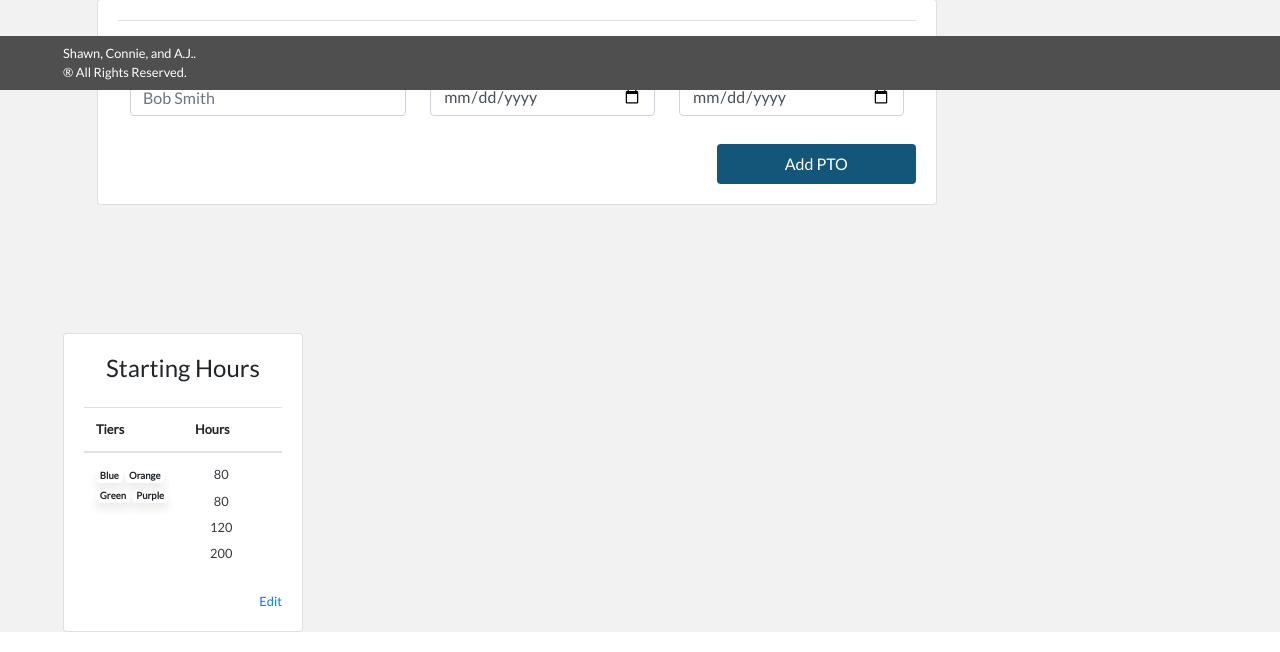
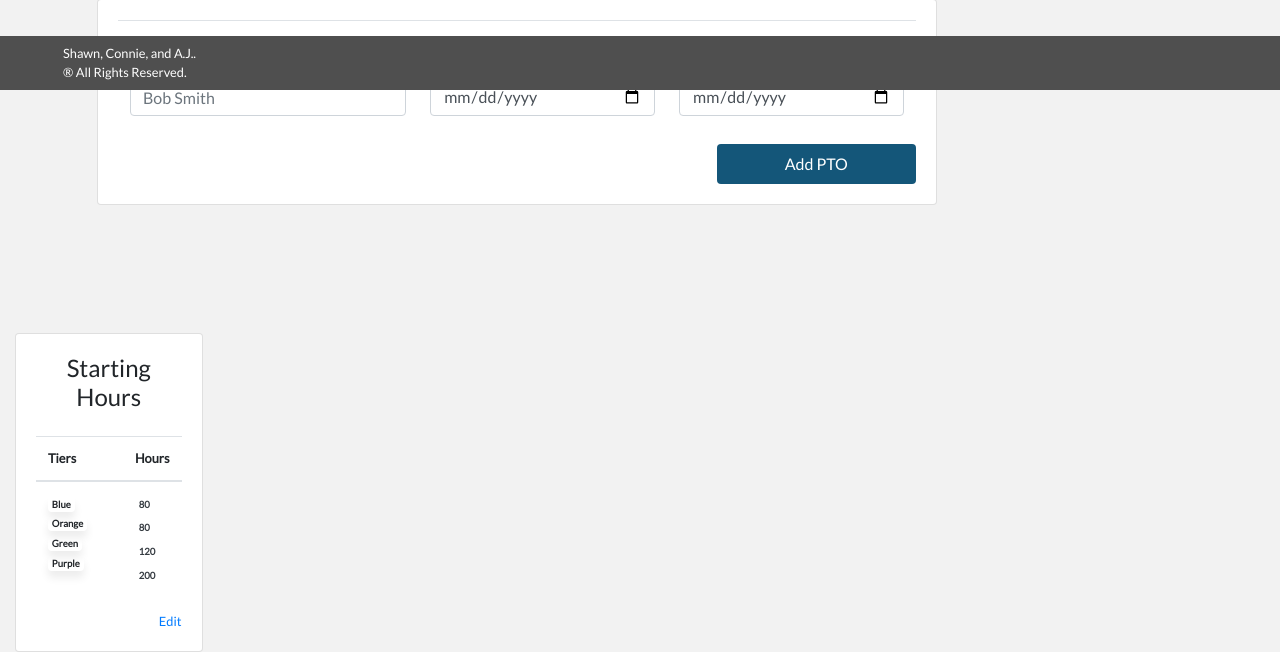
Before and after one commit to IAmShawn98/project2, a Node server app: template views/admin.handlebars in a window 1280 px wide. Shown: the part 710-1362 px from the top of the page. Run offline with Node 20, Linux system fonts and the light colour scheme; the template is opened without the code that fills it, so the values that code supplies are empty; some libraries are stand-ins or nearby versions.

Commit message:
Fixed style sheet

```diff
--- a/public/styles/admin.css
+++ b/public/styles/admin.css
@@ -58,7 +58,17 @@
 /* Custom Classes -------------------------------------------------------------------------- */
 
 .l-card {
-    flex-flow: column wrap;
+    position: relative;
+    display: flex;
+    -ms-flex-direction: column;
+    flex-direction: column wrap;
+    min-width: 50px;
+    background-color: #fff;
+    background-clip: border-box;
+    border: 1px solid rgba(0,0,0,.125);
+    border-radius: .25rem;
+    min-width: 15%;
+    max-width: 15%
 }
 
 /* Footer Style */
--- a/views/admin.handlebars
+++ b/views/admin.handlebars
@@ -217,14 +217,14 @@
             </div>
         </div>
         {{!-- Site Info Table [END] --}}
-
+    </div>
         {{!-- Site Legend [START] --}}
-        <div id="legendCard" class="card row-lg-12">
+        <div id="legendCard" class="card row-md-13 l-card">
             <div class="card-body">
                 <table class="table">
                     {{!-- Site 'Badge Legend' Table Head --}}
                     <h4 class="text-center mb-4">Starting Hours</h4>
-                    <thead>
+                    <thead style="width: 100%">
                         <tr>
                             <th scope="col">Tiers</th>
                             <th scope="col">Hours</th>
@@ -233,18 +233,18 @@
                     {{!-- Site 'Badge Legend' Table Body --}}
                     <tbody>
                         {{!-- All Badge Levels --}}
-                        <td class="col-sm-6">
+                        <td class="col">
                             <span class="badge shadow-md level-blue">Blue</span>
                             <span class="badge shadow-md level-orange mt-1">Orange</span>
                             <span class="badge shadow-md level-green mt-1">Green</span>
                             <span class="badge shadow-md level-purple mt-1">Purple</span>
                         </td>
                         {{!-- All Badge Hours --}}
-                        <td class="col-sm-6">
-                            <span class="badge level- transparent text-dark">80</span>
-                            <span class="badge level- transparent text-dark mt-2">80</span>
-                            <span class="badge level- transparent text-dark mt-2">120</span>
-                            <span class="badge level- transparent text-dark mt-2">200</span>
+                        <td class="col">
+                            <span class="badge level-transparent text-dark">80</span>
+                            <span class="badge level-transparent text-dark mt-2">80</span>
+                            <span class="badge level-transparent text-dark mt-2">120</span>
+                            <span class="badge level-transparent text-dark mt-2">200</span>
                         </td>
                     </tbody>
                 </table>
--- a/views/layouts/main.handlebars
+++ b/views/layouts/main.handlebars
@@ -32,7 +32,6 @@
 
 <body>
   {{{body}}}
-</body>
 
   {{!-- jQuery CDN --}}
   <script src="https://cdnjs.cloudflare.com/ajax/libs/jquery/3.4.1/jquery.min.js"></script>
@@ -43,4 +42,6 @@
   <script src="https://stackpath.bootstrapcdn.com/bootstrap/4.3.1/js/bootstrap.min.js"
     integrity="sha384-JjSmVgyd0p3pXB1rRibZUAYoIIy6OrQ6VrjIEaFf/nJGzIxFDsf4x0xIM+B07jRM" crossorigin="anonymous"></script>
 
+
+  </body>
 </html>
```
Lines whose indentation alone changed are shown as unchanged.
